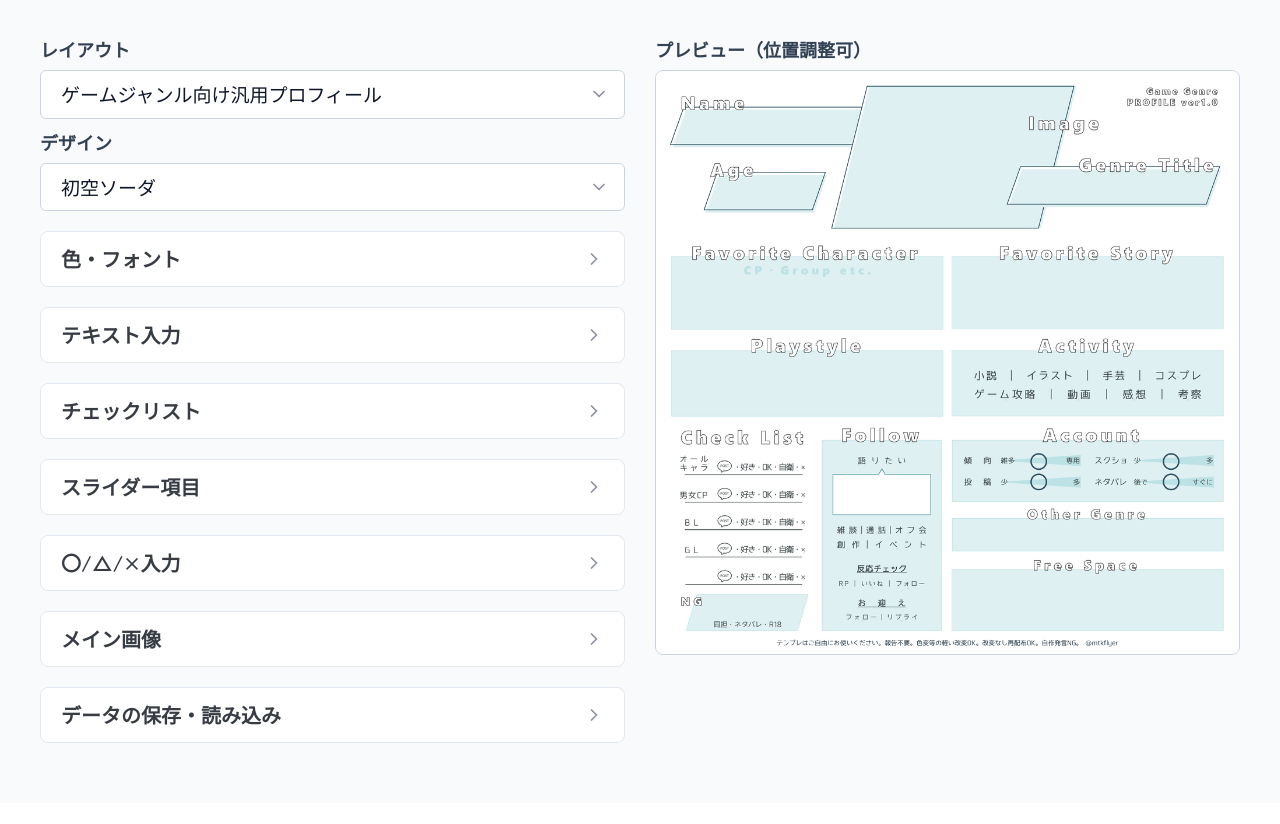
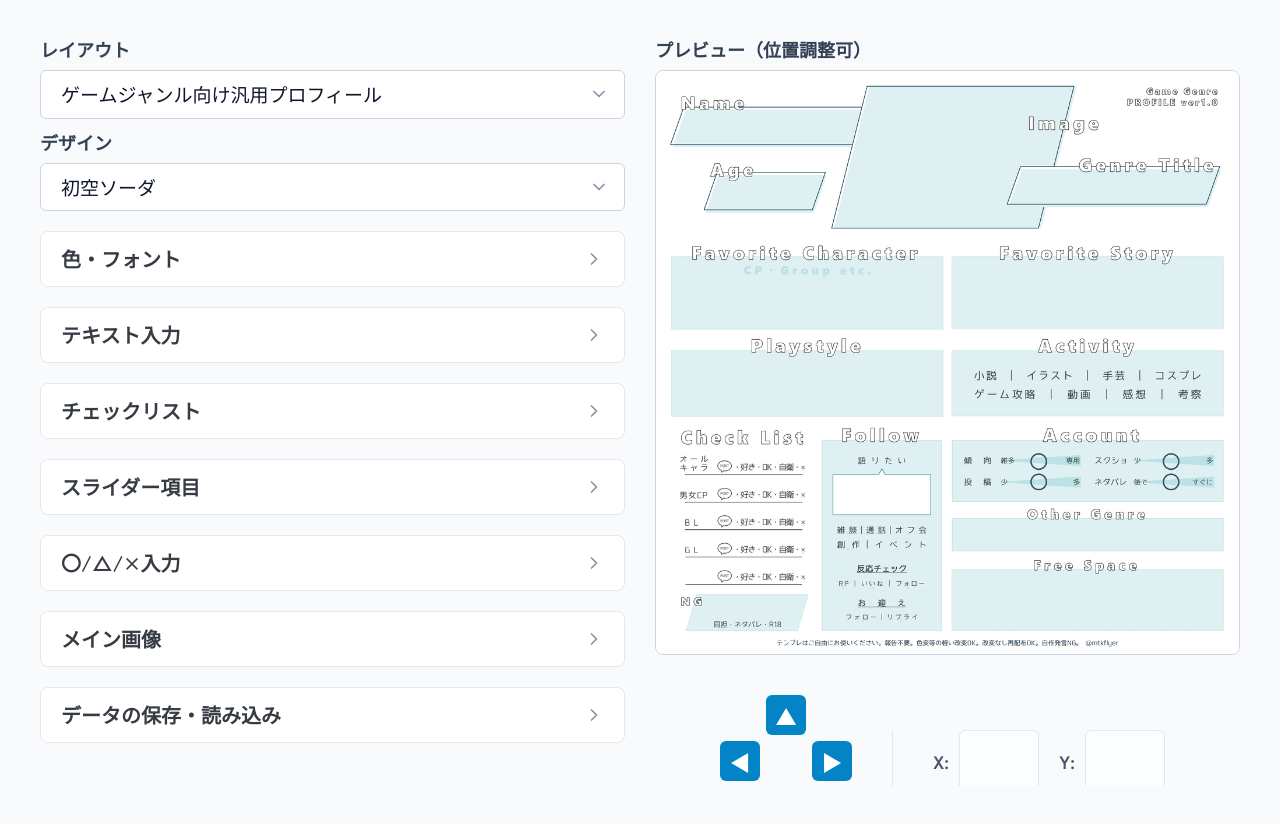
Before and after one commit to mtk3331/mtk3331.github.io, a plain HTML site: page tktemplate/index.html in a window 1280 px wide. Shown: the part 96-920 px from the top of the page. Before the commit the page ends 899 px from the top, so only its background shows below. Drawn offline with nearby package versions, Linux system fonts and the light colour scheme; a web font is replaced by a local one.

Commit message:
Update index.html

```diff
--- a/tktemplate/index.html
+++ b/tktemplate/index.html
@@ -33,6 +33,7 @@
           <ol>
             <li>ドロップダウンから対象のレイアウトとデザインを選択します。</li>
             <li>テキスト、各種チェック項目、スライダー、〇△×を入力・選択します。</li>
+            <li>テキストにおいては、チェックを入れると色やフォントの変更が可能です。</li>
             <li>右側のプレビューで、配置された文字やマーク、追加画像を直接ドラッグして位置を微調整します。</li>
             <li>スマートフォンの場合は、ドラッグできませんので、プレビュー下部の方向キーやXYで調整してください。</li>
             <li>「画像をダウンロード (PNG)」ボタンを押して完成画像を保存します。</li>
@@ -178,8 +179,8 @@
           <canvas id="previewCanvas" width="800" height="600"></canvas>
         </div>
 
-        <!-- ▼▼ 追加: 位置調整パネル ▼▼ -->
-        <div id="positionControlPanel" style="display: none; margin-top: 1rem;">
+<!-- ▼▼ 位置調整パネル ▼▼ -->
+        <div id="positionControlPanel" style="margin-top: 1rem;">
           <div class="position-controls-container">
 
             <!-- 左側：方向キー -->
@@ -192,17 +193,18 @@
 
             <!-- 右側：座標入力 -->
             <div class="coords-panel">
-              <div class="coords-title">選択中の要素の位置調整</div>
               <div class="coords-inputs">
                 <label for="posXInput">X:</label>
-                <input type="number" id="posXInput">
+                <input type="number" id="posXInput" disabled>
                 <label for="posYInput">Y:</label>
-                <input type="number" id="posYInput">
+                <input type="number" id="posYInput" disabled>
               </div>
             </div>
 
           </div>
         </div>
+        <!-- ▲▲ 位置調整パネル ▲▲ -->
+
       </section>
 
     </div>
```
